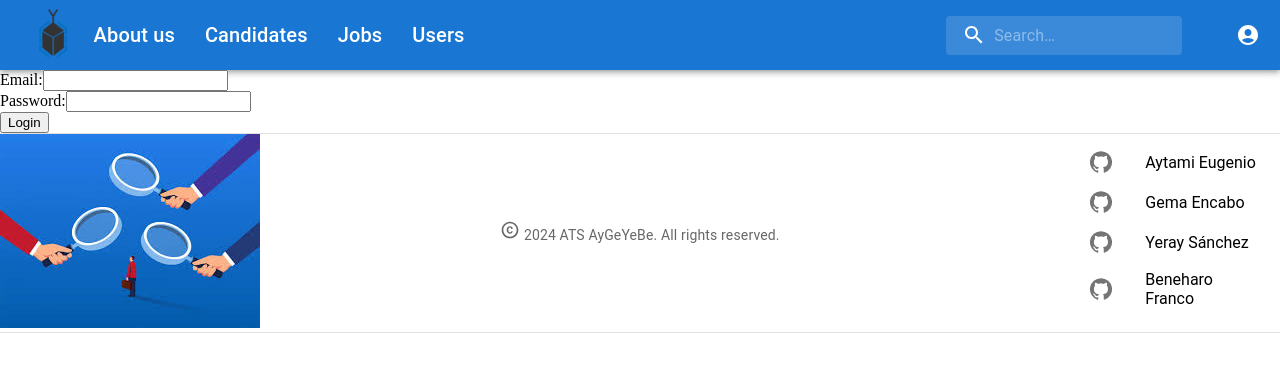
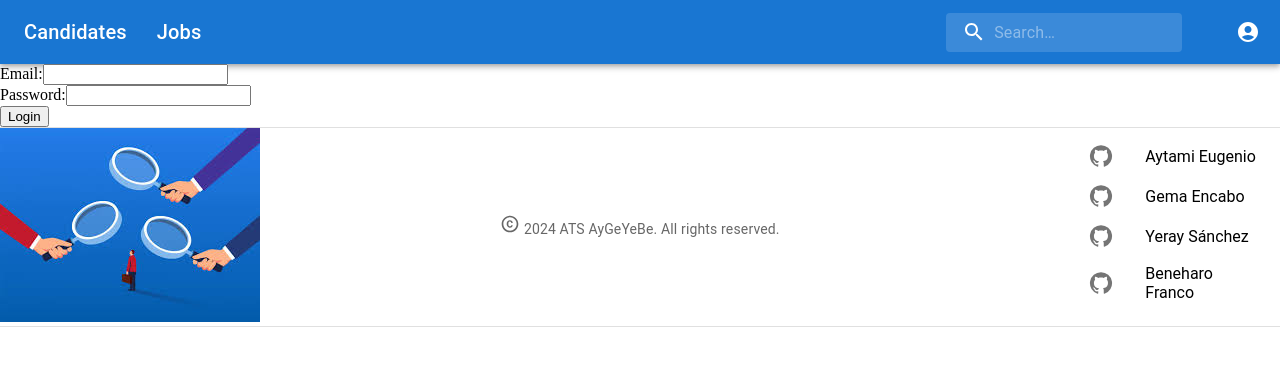
Before and after one commit to BeneharoFranco/atsFronted, a React (Vite) app: page /login in a window 1280 px wide. Shown: the top 372 px of the page. Built offline with nearby package versions, Linux system fonts and the light colour scheme.

Commit message:
Fix role problem

```diff
--- a/src/components/Header/Header.jsx
+++ b/src/components/Header/Header.jsx
@@ -1,66 +1,81 @@
 import "./Header.css";
-import React, { useState } from 'react';
-import { Link } from 'react-router-dom';
-import AppBar from '@mui/material/AppBar';
-import Toolbar from '@mui/material/Toolbar';
-import Typography from '@mui/material/Typography';
-import IconButton from '@mui/material/IconButton';
-import SearchIcon from '@mui/icons-material/Search';
-import AccountCircle from '@mui/icons-material/AccountCircle';
-import Badge from '@mui/material/Badge';
-import NotificationsIcon from '@mui/icons-material/Notifications';
-import InputBase from '@mui/material/InputBase';
-import { styled, alpha } from '@mui/material/styles';
-import Menu from '@mui/material/Menu';
-import MenuItem from '@mui/material/MenuItem';
-import logo from '../../assets/logo.png';
+import React, { useState } from "react";
+import { Link } from "react-router-dom";
+import AppBar from "@mui/material/AppBar";
+import Toolbar from "@mui/material/Toolbar";
+import Typography from "@mui/material/Typography";
+import IconButton from "@mui/material/IconButton";
+import SearchIcon from "@mui/icons-material/Search";
+import AccountCircle from "@mui/icons-material/AccountCircle";
+import Badge from "@mui/material/Badge";
+import NotificationsIcon from "@mui/icons-material/Notifications";
+import InputBase from "@mui/material/InputBase";
+import { styled, alpha } from "@mui/material/styles";
+import Menu from "@mui/material/Menu";
+import MenuItem from "@mui/material/MenuItem";
+import logo from "../../assets/logo.png";
+import { useNavigate } from "react-router-dom";
 
-const Search = styled('div')(({ theme }) => ({
-  position: 'relative',
+const Search = styled("div")(({ theme }) => ({
+  position: "relative",
   borderRadius: theme.shape.borderRadius,
   backgroundColor: alpha(theme.palette.common.white, 0.15),
-  '&:hover': {
+  "&:hover": {
     backgroundColor: alpha(theme.palette.common.white, 0.25),
   },
   marginRight: theme.spacing(2),
   marginLeft: 0,
-  width: '100%',
-  [theme.breakpoints.up('sm')]: {
+  width: "100%",
+  [theme.breakpoints.up("sm")]: {
     marginLeft: theme.spacing(3),
-    width: 'auto',
+    width: "auto",
   },
 }));
 
-const SearchIconWrapper = styled('div')(({ theme }) => ({
+const SearchIconWrapper = styled("div")(({ theme }) => ({
   padding: theme.spacing(0, 2),
-  height: '100%',
-  position: 'absolute',
-  pointerEvents: 'none',
-  display: 'flex',
-  alignItems: 'center',
-  justifyContent: 'center',
+  height: "100%",
+  position: "absolute",
+  pointerEvents: "none",
+  display: "flex",
+  alignItems: "center",
+  justifyContent: "center",
 }));
 
 const StyledInputBase = styled(InputBase)(({ theme }) => ({
-  color: 'inherit',
-  '& .MuiInputBase-input': {
+  color: "inherit",
+  "& .MuiInputBase-input": {
     padding: theme.spacing(1, 1, 1, 0),
     paddingLeft: `calc(1em + ${theme.spacing(4)})`,
-    transition: theme.transitions.create('width'),
-    width: '100%',
-    [theme.breakpoints.up('md')]: {
-      width: '20ch',
+    transition: theme.transitions.create("width"),
+    width: "100%",
+    [theme.breakpoints.up("md")]: {
+      width: "20ch",
     },
   },
 }));
 
-const pages = [
-  {name: "About us", path: "/about" , image: logo},
-  {name: "Candidates", path: "/candidates"},
-  {name: "Jobs", path: "/JobOpening"},
-  {name: "Users", path: "/User"},
+let pages = [];
+
+const pagesAdmin = [
+
+  { name: "Candidates", path: "/candidates" },
+  { name: "Jobs", path: "/JobOpening" },
+  { name: "Users", path: "/User" },
+  { name: "Company", path: "/Company"},
 ];
 
+const pagesRecruiter = [
+
+  { name: "Candidates", path: "/candidates" },
+  { name: "Jobs", path: "/JobOpening" }
+];
+
+if(localStorage.getItem('role')=="admin"){
+  pages = pagesAdmin;
+}else {
+  pages = pagesRecruiter;
+}
 const Header = () => {
   const [anchorEl, setAnchorEl] = useState(null);
 
@@ -68,14 +83,17 @@ const Header = () => {
     setAnchorEl(event.currentTarget);
   };
 
+  const navigate = useNavigate();
   const handleClose = () => {
-    setAnchorEl(null);
+    localStorage.removeItem("token");
+    localStorage.removeItem("role");
+    navigate("/Home");
   };
 
   return (
     <AppBar position="static">
-      <Toolbar style={{ justifyContent: 'space-between' }}>
-        <div style={{ display: 'flex', alignItems: 'center', gap: '30px' }}>
+      <Toolbar style={{ justifyContent: "space-between" }}>
+        <div style={{ display: "flex", alignItems: "center", gap: "30px" }}>
           {/* <Typography variant="h6" noWrap component="div" sx={{ display: { xs: 'none', sm: 'flex' }, alignItems: 'center' }}>
             <Link to="/about" style={{ textDecoration: 'none', color: 'inherit', display: 'flex', alignItems: 'center' }}>
               <img src={logo} alt="Company Logo" style={{ height: '70px', marginRight: '10px' }} />
@@ -93,28 +111,52 @@ const Header = () => {
             </Link>
           </Typography> */}
           {
-            pages.map((page) => {
-              return (
-                <>
-                <Typography variant="h6" noWrap component="div" sx={{ display: { xs: 'none', sm: 'flex' }, alignItems: 'center' }}>
-                  <Link to={page.path} style={{ textDecoration: 'none', color: 'inherit', display: 'flex', alignItems: 'center' }}>
-                    {page.image !== undefined ? <img src={page.image} alt="Company Logo" style={{ height: '70px', marginRight: '10px' }} /> : ""}
+          pages.map((page, idx) => {
+            return (
+              <>
+                <Typography
+                  key={idx}
+                  variant="h6"
+                  noWrap
+                  component="div"
+                  sx={{
+                    display: { xs: "none", sm: "flex" },
+                    alignItems: "center",
+                  }}
+                >
+                  <Link
+                    to={page.path}
+                    style={{
+                      textDecoration: "none",
+                      color: "inherit",
+                      display: "flex",
+                      alignItems: "center",
+                    }}
+                  >
+                    {page.image !== undefined ? (
+                      <img
+                        src={page.image}
+                        alt="Company Logo"
+                        style={{ height: "70px", marginRight: "10px" }}
+                      />
+                    ) : (
+                      ""
+                    )}
                     {page.name}
                   </Link>
                 </Typography>
-                </>
-              )
-            })
-          }
+              </>
+            );
+          })}
         </div>
-        <div style={{ display: 'flex', alignItems: 'center', gap: '30px' }}>
+        <div style={{ display: "flex", alignItems: "center", gap: "30px" }}>
           <Search>
             <SearchIconWrapper>
               <SearchIcon />
             </SearchIconWrapper>
             <StyledInputBase
               placeholder="Search…"
-              inputProps={{ 'aria-label': 'search' }}
+              inputProps={{ "aria-label": "search" }}
             />
           </Search>
 
@@ -131,18 +173,18 @@ const Header = () => {
             id="menu-appbar"
             anchorEl={anchorEl}
             anchorOrigin={{
-              vertical: 'top',
-              horizontal: 'right',
+              vertical: "top",
+              horizontal: "right",
             }}
             keepMounted
             transformOrigin={{
-              vertical: 'top',
-              horizontal: 'right',
+              vertical: "top",
+              horizontal: "right",
             }}
             open={Boolean(anchorEl)}
             onClose={handleClose}
           >
-            <MenuItem onClick={handleClose}>Log In</MenuItem>
+            {/* <MenuItem onClick={handleClose}>Log In</MenuItem> */}
             <MenuItem onClick={handleClose}>Log Out</MenuItem>
           </Menu>
         </div>
--- a/src/page/Login/Login.jsx
+++ b/src/page/Login/Login.jsx
@@ -15,7 +15,11 @@ const Login = () => {
     try {
       const data = await login(formData);
       console.log("Login successful:", data);
-      navigate("/User");
+      if (data.role == "admin"){
+        navigate("/User");
+      }else{
+        navigate("/JobOpening")
+      }
 
     } catch (error) {
       console.error("Error logging in:", error);
--- a/src/router/index.jsx
+++ b/src/router/index.jsx
@@ -50,7 +50,9 @@ const router = createBrowserRouter([
         loader: () => {
           if (!localStorage.getItem("token")) {
             return redirect("/login")  //If the user isn't logged in, we redirect to the login page.
-          } else {
+          } else if (localStorage.getItem("role") !== "admin") {
+            return redirect("/Home");
+          }else {
             return null;
           }
         },
@@ -60,7 +62,9 @@ const router = createBrowserRouter([
         element: <UserAdd />,
         loader: () => {
           if (!localStorage.getItem("token")) {
-            return redirect("/login")  //If the user isn't logged in, we redirect to the login page.
+            return redirect("/login"); //If the user isn't logged in, we redirect to the login page.
+          } else if (localStorage.getItem("role") !== "admin") {
+            return redirect("/Home");
           } else {
             return null;
           }
@@ -71,7 +75,9 @@ const router = createBrowserRouter([
         element: <UserEdit />,
         loader: () => {
           if (!localStorage.getItem("token")) {
-            return redirect("/login")  //If the user isn't logged in, we redirect to the login page.
+            return redirect("/login"); //If the user isn't logged in, we redirect to the login page.
+          } else if (localStorage.getItem("role") !== "admin") {
+            return redirect("/Home");
           } else {
             return null;
           }
--- a/src/services/authService.js
+++ b/src/services/authService.js
@@ -8,9 +8,16 @@ const login = async (formData) => {
       },
     });
 
+    if(data){
     localStorage.setItem("token", data.result);
     localStorage.setItem("role", data.role);
     return data;
+
+    } else {
+      console.log("error");
+    }
+
+
   } catch (error) {
     console.log(error);
     throw error;
```
